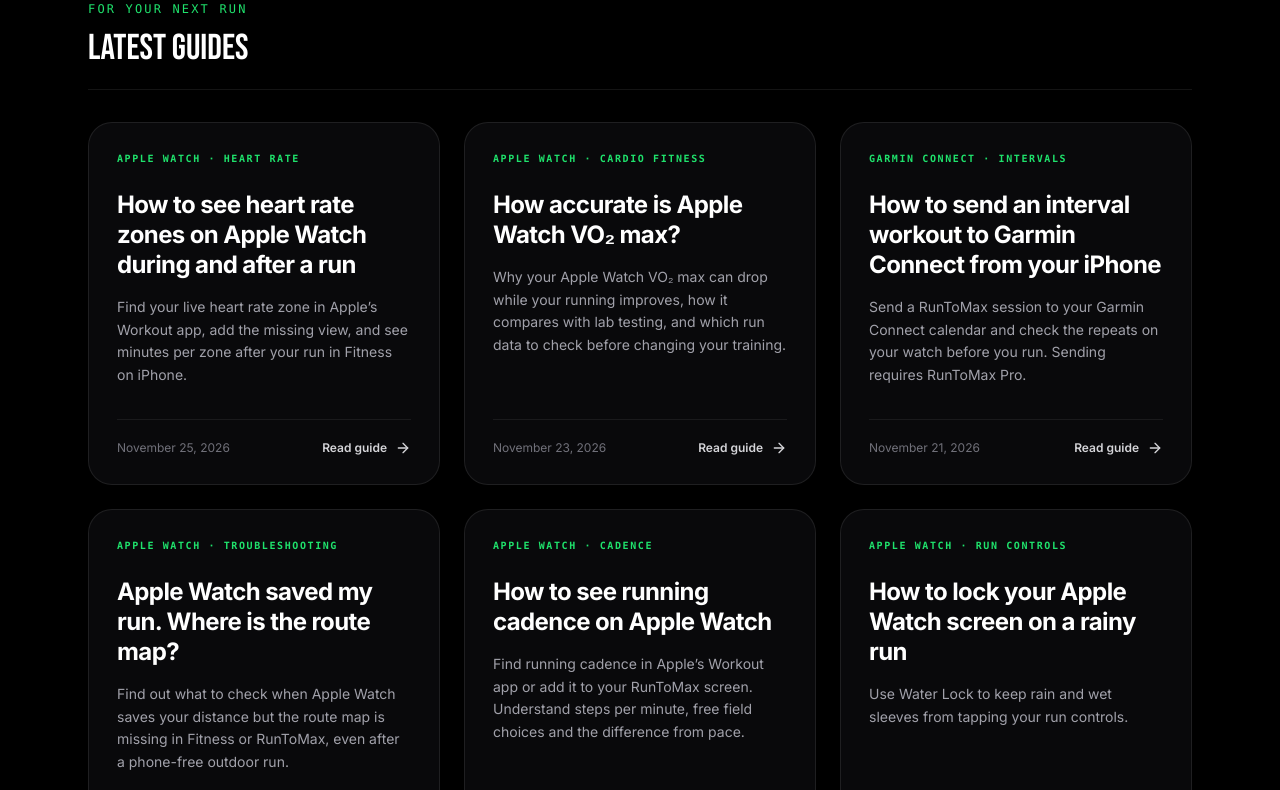
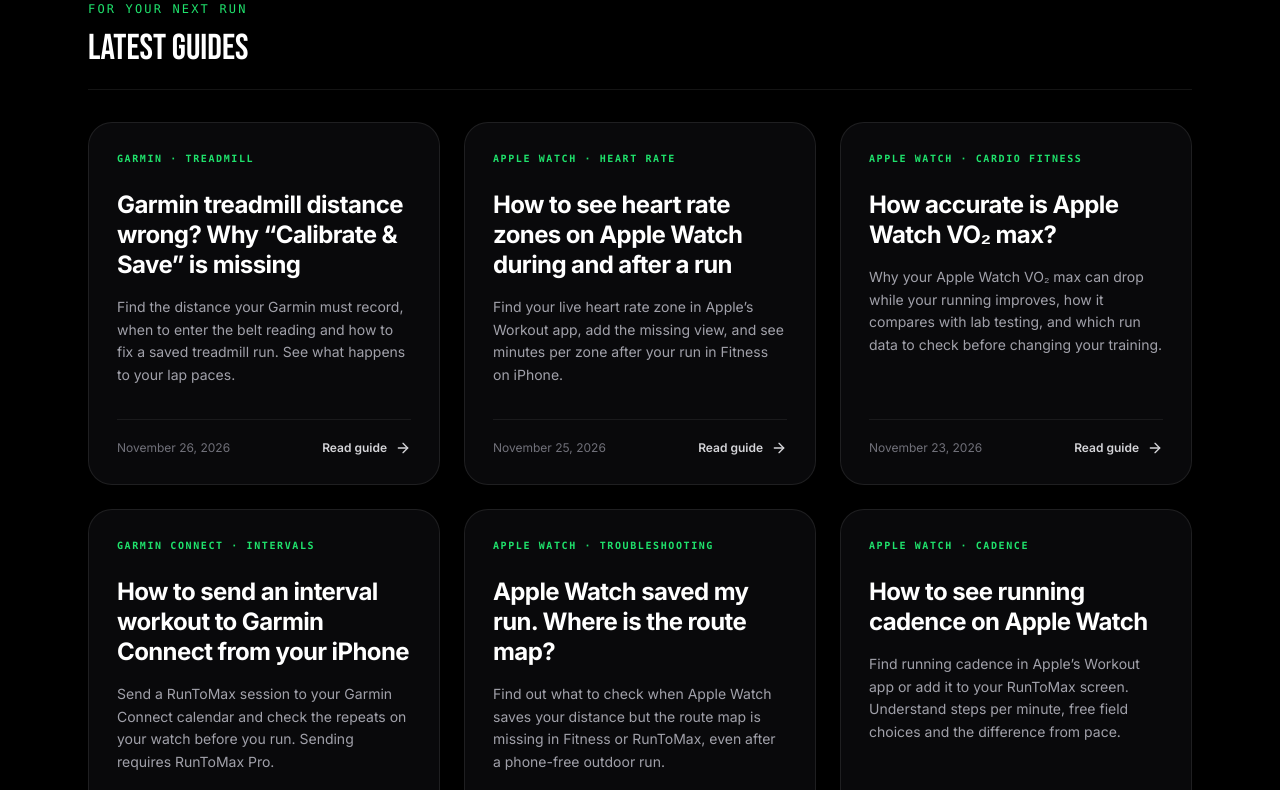
Before and after one commit to hidai25/runtomax_landing_page, a Next.js app: page /guides in a window 1280 px wide. Shown: the part 790-1580 px from the top of the page. Built offline with nearby package versions, Linux system fonts and the light colour scheme.

Commit message:
Garmin treadmill distance: why Calibrate & Save is missing (#74)
* Publish Garmin treadmill calibration troubleshooting guide

* Verify treadmill guide against the current 1.4.3 release

```diff
--- a/app/(en)/guides/apple-watch-treadmill-distance/page.tsx
+++ b/app/(en)/guides/apple-watch-treadmill-distance/page.tsx
@@ -55,7 +55,7 @@ export default function TreadmillDistanceGuide() {
         <h2>What if I recorded the run with Apple’s Workout app?</h2>
         <p>RunToMax can correct a workout it recorded. For future runs recorded with Apple’s Workout app, you can help the watch learn your stride. On iPhone, check that <strong>Settings → Privacy &amp; Security → Location Services → System Services → Motion Calibration &amp; Distance</strong> is on. Then record about 20 minutes at your usual pace with <strong>Outdoor Run</strong> or <strong>Outdoor Walk</strong> on flat, open ground with good GPS reception. If you train at different speeds, Apple recommends calibrating at each pace. <a href="https://support.apple.com/en-us/105048">Apple’s calibration instructions</a></p>
         <h2>What if I recorded my treadmill run on a Garmin?</h2>
-        <p>Use the distance saved by your Garmin. The belt correction above applies to runs recorded with RunToMax on Apple Watch. In RunToMax 1.4, you can bring new runs into your iPhone training log through <Link href="/faq/#garmin-connect">Garmin Connect</Link>.</p>
+        <p>If the Garmin and belt disagree, see <Link href={guides.garminTreadmill.path}>how to calibrate a Garmin treadmill run or correct the saved distance</Link>. The belt correction above applies to runs recorded with RunToMax on Apple Watch. In RunToMax 1.4, you can bring new runs into your iPhone training log through <Link href="/faq/#garmin-connect">Garmin Connect</Link>.</p>
         <p><Link href="/features/apple-watch/">Explore RunToMax on Apple Watch</Link> · <Link href="/guides/interval-workouts-apple-watch/">Create intervals in RunToMax</Link></p>
       </div>
       <a href={download} className="mt-10 inline-block rounded-full bg-[#1FE26C] px-7 py-3 font-semibold text-black">Get RunToMax</a>
--- /dev/null
+++ b/app/(en)/guides/garmin-treadmill-calibrate-and-save/page.tsx
@@ -0,0 +1,38 @@
+import GuideDetails from "@/app/_components/GuideDetails";
+import PageShell from "@/app/_components/PageShell";
+import { guideAlternates, guides } from "@/app/_lib/guides";
+import { pageMetadata } from "@/app/_lib/site";
+import Link from "next/link";
+
+const guide = guides.garminTreadmill;
+const store = "https://apps.apple.com/app/apple-store/id6767669260?pt=126426469&ct=website-guides&mt=8";
+const forerunner = "https://www8.garmin.com/manuals/webhelp/GUID-0221611A-992D-495E-8DED-1DD448F7A066/EN-US/GUID-86541696-B60E-44BC-9A46-4349C86A1CD8.html";
+const enduro = "https://www8.garmin.com/manuals/webhelp/GUID-BD965919-30AA-4EB5-95D7-A899658C50EB/EN-US/GUID-86541696-B60E-44BC-9A46-4349C86A1CD8.html";
+const accessories = "https://www8.garmin.com/manuals/webhelp/GUID-0221611A-992D-495E-8DED-1DD448F7A066/EN-GB/GUID-60BF550F-9C03-4935-AC5C-14A5F59C3E85.html";
+
+export const metadata = pageMetadata(guide.path, {
+  title: guide.title,
+  description: guide.description,
+  alternates: guideAlternates(guide.path),
+  openGraph: { type: "article", publishedTime: guide.published, modifiedTime: guide.updated },
+});
+
+export default function GarminTreadmillGuide() {
+  return (
+    <PageShell lang="en" eyebrow="Guide · Garmin" title={guide.title} updated={guide.updated} storeUrl={store}
+      intro={<p>The treadmill says 1.5 miles. Your Forerunner 965 says 1.4. When you stop, there’s no calibration prompt. The clue is on your wrist: the 965 needs to record 1.5 miles itself before you can enter the belt distance. Other models have different minimums.</p>}>
+      <h2>What should I check before I save?</h2>
+      <ol>
+        <li><strong>Check the activity and distance.</strong> Start a Treadmill activity. The <a href={forerunner}>Forerunner 965 manual</a> gives a minimum of 2.4 km (1.5 mi). The <a href={enduro}>original Enduro manual</a> gives 1.5 km (1 mi). Look up “Calibrating the Treadmill Distance” in your model’s manual.</li>
+        <li><strong>Note the belt total before the console clears.</strong> Stop the timer. On the 965, choose <strong>Save</strong> for the first eligible run. The watch then asks for the distance. On later runs, scroll to <strong>Calibrate &amp; Save</strong> to enter it again. Check whether the watch is asking for miles or kilometres.</li>
+        <li><strong>Check which sensor supplied distance.</strong> A foot pod or a chest strap that measures pace and distance can change the options you see. The 965, for example, supports manual calibration with certain Garmin heart-rate accessories connected. If you use one, follow the <a href={accessories}>instructions for that watch and accessory</a>.</li>
+      </ol>
+      <h2>I already saved the run. Can I fix the distance?</h2>
+      <p>Yes. For a treadmill run synced to Garmin Connect, open the activity, tap the three-dot menu, choose <strong>Edit Activity</strong>, update the distance and save. That corrects the total in your Connect log. To calibrate your watch for future runs, use the watch prompt on your next eligible treadmill run. <a href="https://support.garmin.com/en-US/?faq=aNGg6LTaoT4X7fyCnIuQW6">Garmin’s activity editing instructions</a>.</p>
+      <h2>Why do my lap paces still look wrong?</h2>
+      <p>Suppose the belt showed 5 km and the watch recorded 4.7 km during intervals. One belt total doesn’t tell you how much of the difference came from each fast rep or recovery. Garmin says treadmill calibration leaves previously recorded lap data as it was. Editing the total in Connect also leaves the exported activity file as originally recorded. <a href="https://support.garmin.com/en-US/?faq=bpO2rljrqH2yUG1wSG73s9">Garmin’s treadmill activity guide</a>.</p>
+      <p>If you log new Garmin runs in RunToMax, calibrate on the watch before the activity syncs. See <Link href="/features/garmin/">how Garmin runs reach RunToMax</Link>. Recorded on Apple Watch instead? See <Link href={guides.treadmill.path}>how to correct Apple Watch treadmill distance</Link>.</p>
+      <GuideDetails guide={guide} />
+    </PageShell>
+  );
+}
--- a/app/(en)/guides/page.tsx
+++ b/app/(en)/guides/page.tsx
@@ -14,7 +14,16 @@ export const metadata: Metadata = pageMetadata("/guides/", {
 
 const waterLock = guideDefinitions.waterLock;
 
+const garminTreadmill = guideDefinitions.garminTreadmill;
 const guides = [
+  {
+    href: garminTreadmill.path,
+    category: "Garmin · Treadmill",
+    title: garminTreadmill.title,
+    description: garminTreadmill.description,
+    date: garminTreadmill.published,
+    dateLabel: new Date(`${garminTreadmill.published}T12:00:00Z`).toLocaleDateString("en-US", { year: "numeric", month: "long", day: "numeric", timeZone: "UTC" }),
+  },
   ...(guideDefinitions.heartRateZones.published ? [{
     href: guideDefinitions.heartRateZones.path,
     category: "Apple Watch · Heart rate",
--- a/app/_lib/guides.ts
+++ b/app/_lib/guides.ts
@@ -1,6 +1,13 @@
 import { OG_IMAGE, SITE_URL } from "./site";
 
 export const guides = {
+  garminTreadmill: {
+    path: "/guides/garmin-treadmill-calibrate-and-save/",
+    title: "Garmin treadmill distance wrong? Why “Calibrate & Save” is missing",
+    description: "Find the distance your Garmin must record, when to enter the belt reading and how to fix a saved treadmill run. See what happens to your lap paces.",
+    release: "1.4.3", devices: "compatible Garmin watches and Garmin Connect",
+    published: "2026-11-26", updated: "2026-11-26",
+  },
   heartRateZones: {
     path: "/guides/apple-watch-heart-rate-zones/",
     title: "How to see heart rate zones on Apple Watch during and after a run",
```
Also changed, not shown: 3 other files (tests, documents, lock files or other folders).
